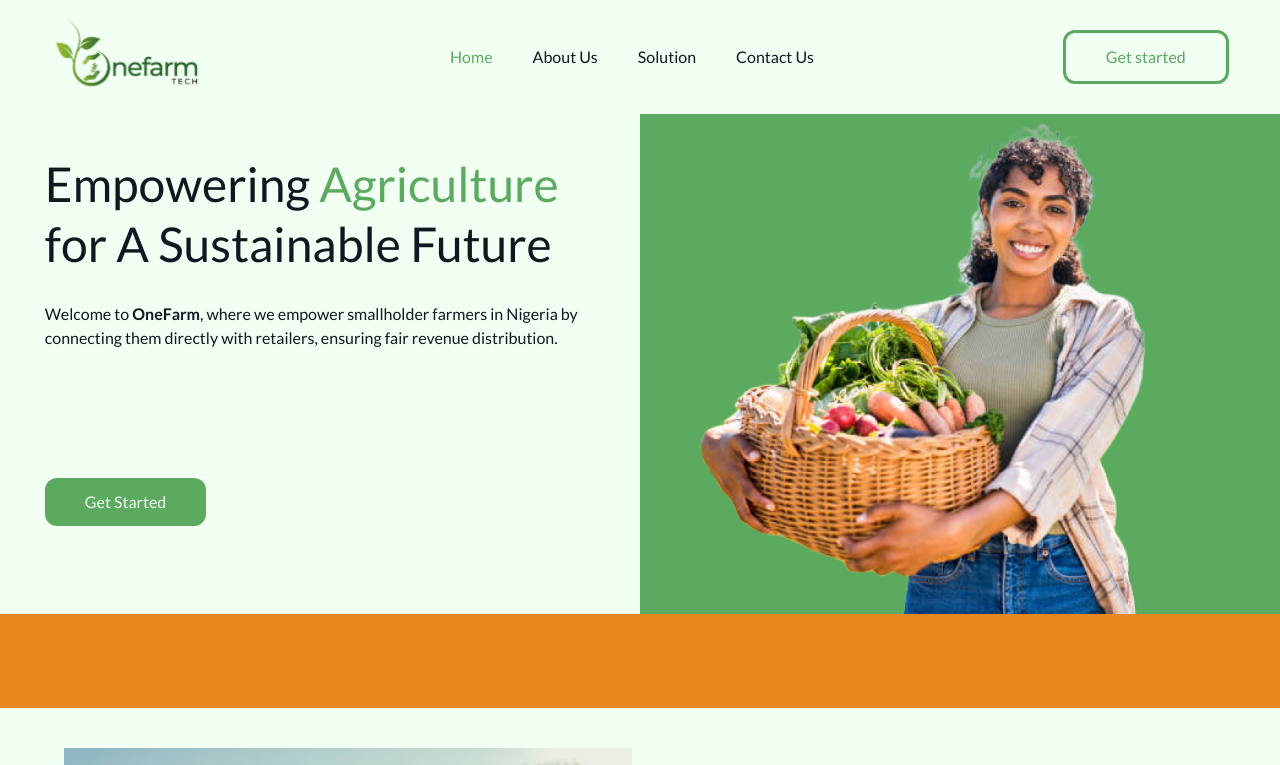
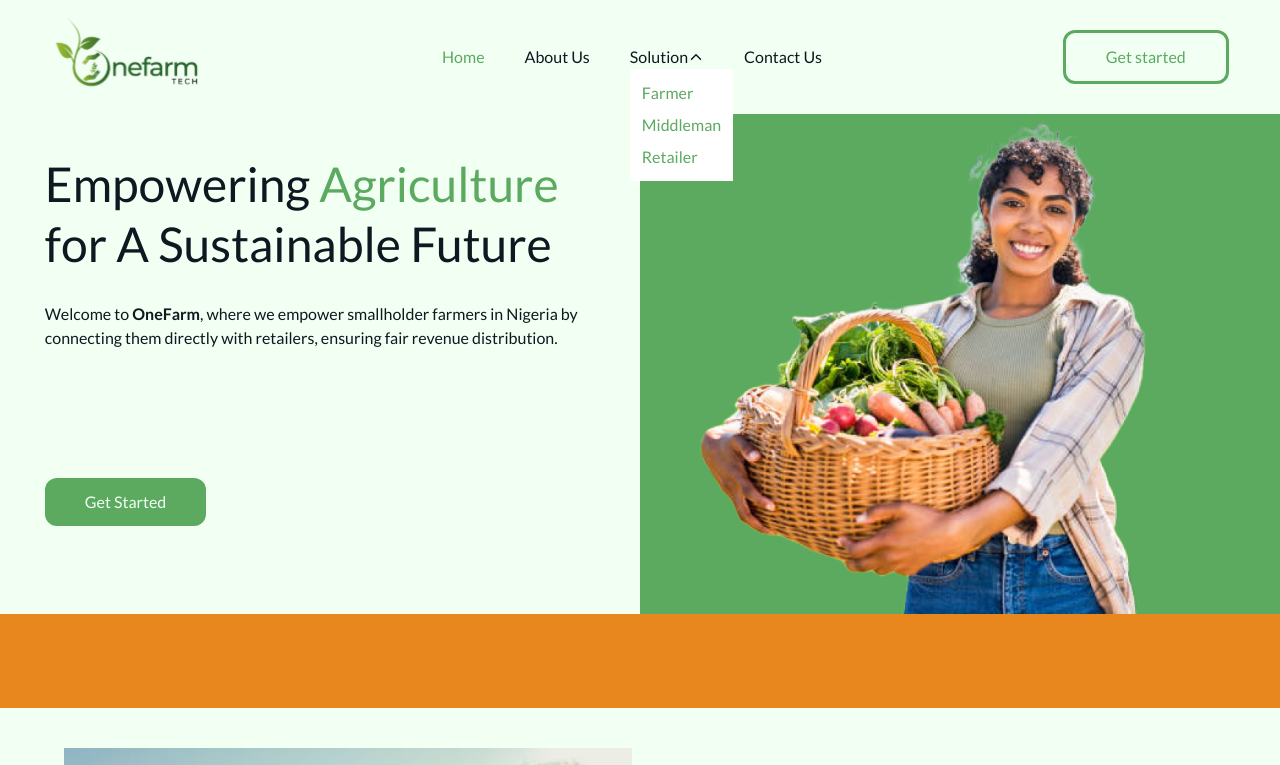
Before and after one commit to OneFarmTech/FE, a React (Vite) app: page / in a window 1280 px wide. Shown: the top 765 px of the page. Built offline with nearby package versions, Linux system fonts and the light colour scheme.

Commit message:
fix header

```diff
--- a/src/components/Footer.jsx
+++ b/src/components/Footer.jsx
@@ -12,7 +12,7 @@ const Footer = () => (
     </div>
 
     <div className="flex flex-col row-span-2 self-center lg:flex-row gap-10 justify-evenly">
-      <div className="flex w-full lg:max-w-[220px] justify-between">
+      <div className="flex w-full lg:max-w-[270px] justify-between">
         <div className="flex flex-col gap-3">
           <h3 className="font-bold">Website</h3>
           <ul className="flex flex-col gap-3">
@@ -62,7 +62,7 @@ const Footer = () => (
         </div>
       </div>
 
-      <div className="flex min-w-[300px] lg:max-w-[300px] justify-between">
+      <div className="flex min-w-[300px] lg:max-w-[320px] justify-between">
         <div className="flex flex-col gap-3">
           <h3 className="font-bold">Other Links</h3>
           <ul className="flex flex-col gap-3">
--- a/src/components/Header.jsx
+++ b/src/components/Header.jsx
@@ -2,8 +2,17 @@ import { Link, NavLink } from "react-router-dom";
 import logo from "../assets/images/onefarm.svg";
 import Button from "./Button";
 import { VscMenu } from "react-icons/vsc";
+import { IoIosArrowUp, IoIosArrowDown } from "react-icons/io";
+import { useState } from "react";
 
-const Header = () => (
+const Header = () => {
+  const [ drop, setDrop ] = useState('false');
+
+  const handleDrop = () => {
+    setDrop((state) => (!state));
+  }
+
+  return (
     <header className="flex flex-row justify-between px-[4%] py-4 items-center">
       <Link to="/" className="block w-[100px] lg:w-[150px]">
         <img src={logo} alt="Logo" />
@@ -31,15 +40,31 @@ const Header = () => (
               About Us
             </NavLink>
           </li>
+          <li className="relative">
+            <NavLink onClick={handleDrop} className="flex justify-between items-center">
+              <span>Solution</span>
+              {
+                drop && <IoIosArrowUp />
+              }
+               {
+                !drop && <IoIosArrowDown />
+               }
+            </NavLink>
+            {
+              drop && (
+                <ul className="bg-black-10 flex-col p-3 text-green-30 flex gap-2 w-fit absolute">
                   <li>
-          <NavLink
-            to="/solutions"
-            className={({isActive, isPending}) => (
-              isActive ? "text-green-30" : ""
-            )}
-          >
-            Solution
-          </NavLink>
+                    <NavLink>Farmer</NavLink>
+                  </li>
+                  <li>
+                    <NavLink>Middleman</NavLink>
+                  </li>
+                  <li>
+                    <NavLink>Retailer</NavLink>
+                  </li>
+                </ul>
+              )
+            }
           </li>
           <li>
             <NavLink
@@ -70,6 +95,7 @@ const Header = () => (
         </ul>
       </nav>
     </header>
-);
+  )
+};
 
 export default Header;
```
Lines whose indentation alone changed are shown as unchanged.
